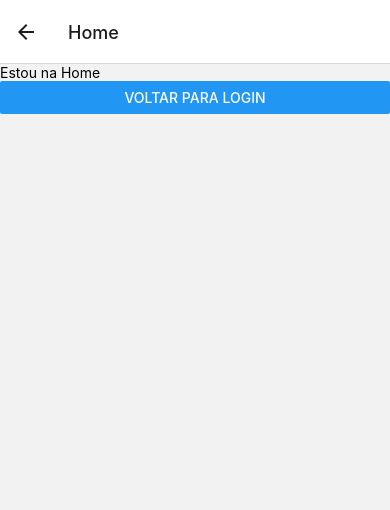
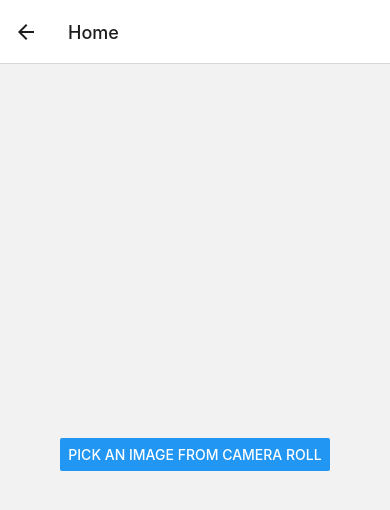
Before and after one commit to 1bertomelo/desenvolvimentoMobila_2024, a React Native app: screen /Home in a window 390 px wide. Shown: the top 510 px of the page. Built offline with nearby package versions, Linux system fonts and the light colour scheme.

Commit message:
add objeto foto

```diff
--- a/app.json
+++ b/app.json
@@ -11,6 +11,14 @@
       "resizeMode": "contain",
       "backgroundColor": "#ffffff"
     },
+    "plugins": [
+      [
+        "expo-image-picker",
+        {
+          "photosPermission": "The app accesses your photos to let you share them with your friends."
+        }
+      ]
+    ],
     "assetBundlePatterns": [
       "**/*"
     ],
--- a/package.json
+++ b/package.json
@@ -21,7 +21,9 @@
     "react-dom": "18.2.0",
     "react-native": "0.73.4",
     "react-native-gesture-handler": "~2.14.0",
-    "react-native-web": "~0.19.6"
+    "react-native-image-picker": "^7.1.1",
+    "react-native-web": "~0.19.6",
+    "expo-image-picker": "~14.7.1"
   },
   "devDependencies": {
     "@babel/core": "^7.20.0",
--- a/src/screens/Home/index.tsx
+++ b/src/screens/Home/index.tsx
@@ -1,16 +1,38 @@
 import { useNavigation } from '@react-navigation/native';
-import { Text, View, StyleSheet, Button } from 'react-native';
+import React, { useState } from 'react';
+import { Button, Image, View, Platform, Text } from 'react-native';
 import { StackTypes } from '../../routes/stack';
+import * as ImagePicker from 'expo-image-picker';
 
 const Home = () => {
+    const [image, setImage] = useState('');
 
+    const pickImage = async () => {
+      // No permissions request is necessary for launching the image library
+      let result = await ImagePicker.launchImageLibraryAsync({
+        mediaTypes: ImagePicker.MediaTypeOptions.All,
+        allowsEditing: true,
+        aspect: [4, 3],
+        quality: 1,
+      });
+
+      console.log(result);
+
+      if (!result.canceled) {
+        setImage(result.assets[0].uri);
+      }
+    };
     const navigation = useNavigation<StackTypes>();
 
 return (
-    <View>
-        <Text>Estou na Home</Text>
-        <Button title='Voltar para Login' onPress={() => {  navigation.goBack();}} />
-    </View>
+
+
+        <View style={{ flex: 1, alignItems: 'center', justifyContent: 'center' }}>
+            <Button title="Pick an image from camera roll" onPress={pickImage} />
+            {image && <Image source={{ uri: image }} style={{ width: 200, height: 200 }} />}
+        </View>
+
+
 
 );
 
--- a/src/screens/Login/index.tsx
+++ b/src/screens/Login/index.tsx
@@ -51,7 +51,7 @@ const Login = () => {
           onChangeText={setPassword}
           value={password}
         />
-         <TouchableOpacity onPress={handleLogin} style={styles.button} activeOpacity={0.1}>
+         <TouchableOpacity onPress={()=> navigation.navigate('Home')} style={styles.button} activeOpacity={0.1}>
         <Text style={styles.buttonText}>Entrar</Text>
       </TouchableOpacity>
       </View>
```
Also changed, not shown: 1 other file (tests, documents, lock files or other folders).
